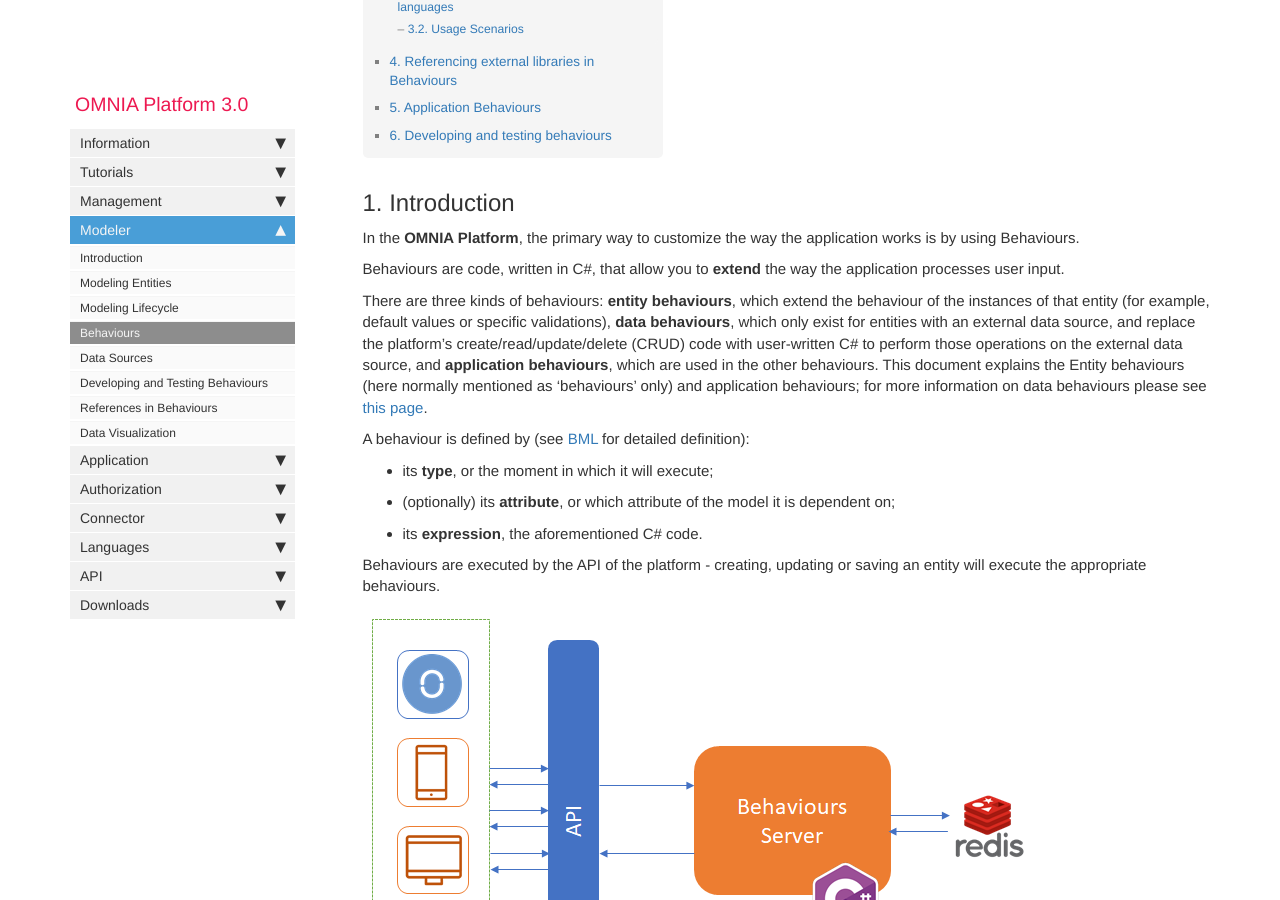
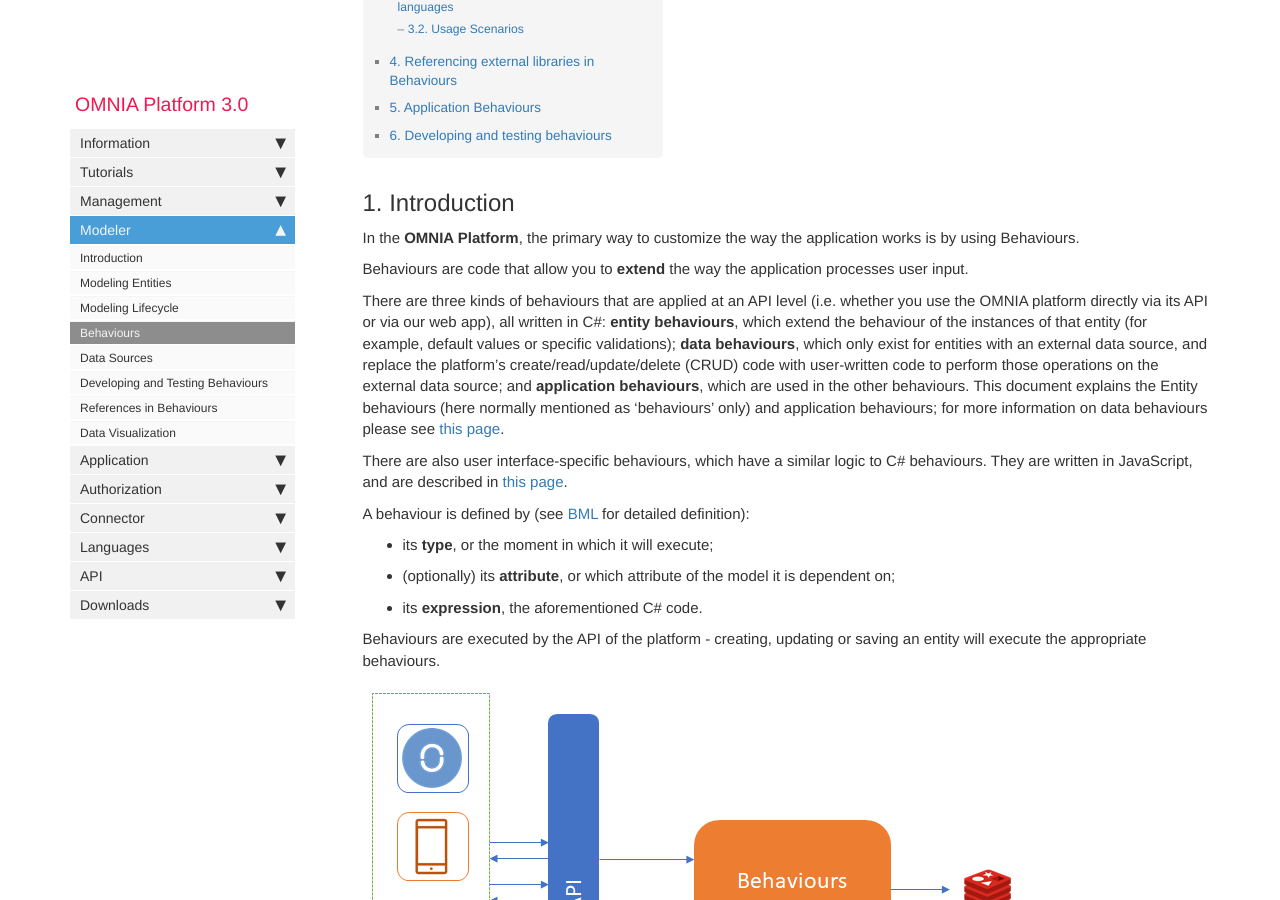
Before and after one commit to daniel8lopes/omnia3, a Jekyll site: the page built from docs/pages/omnia3/Modeler/omnia3_modeler_behaviours.md, in a window 1280 px wide and 900 px high, scrolled down 330 px. Built offline with Jekyll 4.4.1, drawn with Linux system fonts in a browser that asks for light colours; nearby versions of some CDN libraries; comment, search, counter and statistics services are not loaded.

Commit message:
Add first version of ui behaviours doc

```diff
--- a/docs/pages/omnia3/Modeler/omnia3_modeler_behaviours.md
+++ b/docs/pages/omnia3/Modeler/omnia3_modeler_behaviours.md
@@ -12,9 +12,11 @@ folder: omnia3
 
 In the **OMNIA Platform**, the primary way to customize the way the application works is by using Behaviours.
 
-Behaviours are code, written in C#, that allow you to **extend** the way the application processes user input.
+Behaviours are code that allow you to **extend** the way the application processes user input.
 
-There are three kinds of behaviours: **entity behaviours**, which extend the behaviour of the instances of that entity (for example, default values or specific validations), **data behaviours**, which only exist for entities with an external data source, and replace the platform's create/read/update/delete (CRUD) code with user-written C# to perform those operations on the external data source, and **application behaviours**, which are used in the other behaviours. This document explains the Entity behaviours (here normally mentioned as 'behaviours' only) and application behaviours; for more information on data behaviours please see [this page](omnia3_modeler_datasources.html).
+There are three kinds of behaviours that are applied at an API level (i.e. whether you use the OMNIA platform directly via its API or via our web app), all written in C#: **entity behaviours**, which extend the behaviour of the instances of that entity (for example, default values or specific validations); **data behaviours**, which only exist for entities with an external data source, and replace the platform's create/read/update/delete (CRUD) code with user-written code to perform those operations on the external data source; and **application behaviours**, which are used in the other behaviours. This document explains the Entity behaviours (here normally mentioned as 'behaviours' only) and application behaviours; for more information on data behaviours please see [this page](omnia3_modeler_datasources.html).
+
+There are also user interface-specific behaviours, which have a similar logic to C# behaviours. They are written in JavaScript, and are described in [this page](omnia3_modeler_uibehaviours.html).
 
  A behaviour is defined by (see [BML](omnia3_languages_bml.html) for detailed definition):
 - its **type**, or the moment in which it will execute;
```
Also changed, not shown: docs/pages/omnia3/Modeler/omnia3_modeler_uibehaviours.md (added, +56 -0 lines), docs/images/modeler/UIBehaviourDebugging.png (added), docs/images/modeler/UIBehaviourLifecycle.png (added), 1 other file.
